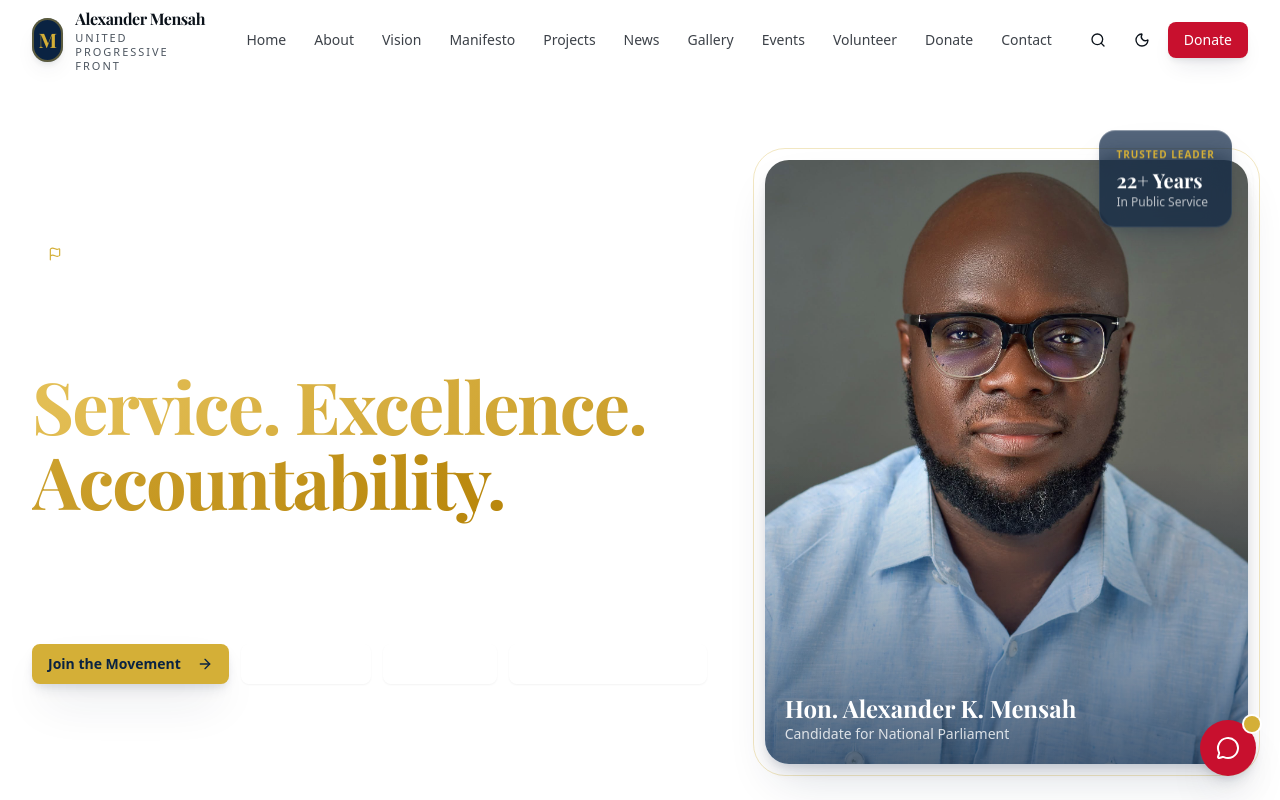
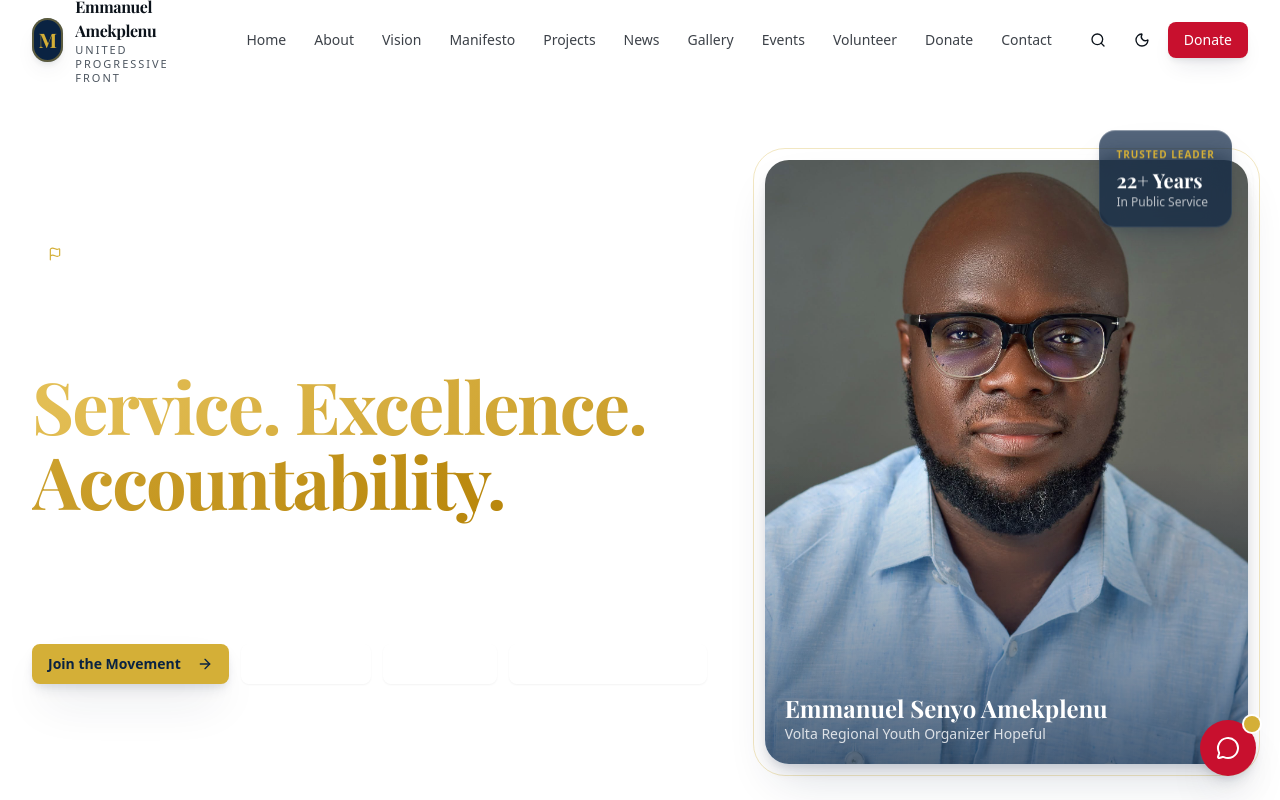
Before and after one commit to lilromeo2290/mayor, a Next.js app: page / in a window 1280 px wide. Shown: the top 800 px of the page. Built offline with nearby package versions, Linux system fonts and the light colour scheme.

Commit message:
281b565f-e416-47ab-8d2e-c0d9eac5064f

```diff
--- a/src/app/layout.tsx
+++ b/src/app/layout.tsx
@@ -21,11 +21,12 @@ const playfair = Playfair_Display({
 });
 
 export const metadata: Metadata = {
-  title: "Hon. Alexander K. Mensah — Service. Excellence. Accountability.",
+  title: "Emmanuel Senyo Amekplenu — Service. Excellence. Accountability.",
   description:
-    "Official campaign website for Hon. Alexander K. Mensah. Building a better future together through unity, integrity, and development. Join the movement, volunteer, donate, and read our manifesto.",
+    "Official campaign website for Emmanuel Senyo Amekplenu, Volta Regional Youth Organizer Hopeful. Building a better future together through unity, integrity, and development. Join the movement, volunteer, donate, and read our manifesto.",
   keywords: [
-    "Alexander Mensah",
+    "Emmanuel Senyo Amekplenu",
+    "Emmanuel Amekplenu",
     "political campaign",
     "leadership",
     "manifesto",
@@ -36,18 +37,18 @@ export const metadata: Metadata = {
     "unity",
     "integrity",
   ],
-  authors: [{ name: "Mensah Campaign 2026" }],
+  authors: [{ name: "Amekplenu Campaign 2026" }],
   openGraph: {
-    title: "Hon. Alexander K. Mensah — Service. Excellence. Accountability.",
+    title: "Emmanuel Senyo Amekplenu — Service. Excellence. Accountability.",
     description:
       "Building a Better Future Together Through Unity, Integrity, and Development.",
-    siteName: "Mensah Campaign 2026",
+    siteName: "Amekplenu Campaign 2026",
     type: "website",
     locale: "en_US",
   },
   twitter: {
     card: "summary_large_image",
-    title: "Hon. Alexander K. Mensah — Service. Excellence. Accountability.",
+    title: "Emmanuel Senyo Amekplenu — Service. Excellence. Accountability.",
     description:
       "Building a Better Future Together Through Unity, Integrity, and Development.",
   },
@@ -71,15 +72,15 @@ export default function RootLayout({
             __html: JSON.stringify({
               "@context": "https://schema.org",
               "@type": "Person",
-              name: "Hon. Alexander K. Mensah",
-              jobTitle: "Political Candidate",
+              name: "Emmanuel Senyo Amekplenu",
+              jobTitle: "Volta Regional Youth Organizer Hopeful",
               description:
-                "Candidate for national office. Building a better future through unity, integrity, and development.",
-              url: "https://mensah-campaign.example",
+                "Volta Regional Youth Organizer Hopeful. Building a better future for young people through unity, integrity, and development.",
+              url: "https://amekplenu-campaign.example",
               sameAs: [
-                "https://twitter.com/mensahcampaign",
-                "https://facebook.com/mensahcampaign",
-                "https://instagram.com/mensahcampaign",
+                "https://twitter.com/amekplenucamp",
+                "https://facebook.com/amekplenucamp",
+                "https://instagram.com/amekplenucamp",
               ],
             }),
           }}
--- a/src/components/site/chatbot-widget.tsx
+++ b/src/components/site/chatbot-widget.tsx
@@ -21,7 +21,7 @@ const QUICK_PROMPTS = [
 function answer(q: string): string {
   const lower = q.toLowerCase()
   if (lower.includes('vote'))
-    return 'To vote for Alexander Mensah, you must be on the national electoral roll. Visit your district electoral office with a valid national ID before the registration deadline. Polling day is 7 December 2026. Want me to connect you to our voter helpline?'
+    return 'To vote for Emmanuel Amekplenu, you must be on the national electoral roll. Visit your district electoral office with a valid national ID before the registration deadline. Polling day is 7 December 2026. Want me to connect you to our voter helpline?'
   if (lower.includes('volunteer'))
     return 'Volunteering is easy! Scroll to the Volunteer section, complete the form, and our regional coordinator will reach out within 48 hours. We have roles for canvassing, phone banking, social media, logistics, healthcare outreach, and more.'
   if (lower.includes('donat') || lower.includes('donation') || lower.includes('money'))
--- a/src/components/site/sections/about.tsx
+++ b/src/components/site/sections/about.tsx
@@ -24,7 +24,7 @@ export function AboutSection() {
           eyebrow="About the Candidate"
           title={
             <>
-              Meet <span className="text-gradient-gold">Hon. Alexander K. Mensah</span>
+              Meet <span className="text-gradient-gold">Emmanuel Senyo Amekplenu</span>
             </>
           }
           description="A seasoned public servant, accomplished economist, and devoted community leader with a 22-year record of integrity, competence, and service."
--- a/src/components/site/sections/achievements.tsx
+++ b/src/components/site/sections/achievements.tsx
@@ -61,7 +61,7 @@ export function AchievementsSection() {
           }
           description={
             <span className="text-white/80">
-              Numbers don’t lie. These are verified, audited outcomes delivered under Alexander Mensah’s leadership over the past six years.
+              Numbers don't lie. These are verified, audited outcomes delivered under Emmanuel Amekplenu's leadership over the past six years.
             </span>
           }
           className="[&_h2]:text-white [&_p]:text-white/80"
--- a/src/components/site/sections/testimonials.tsx
+++ b/src/components/site/sections/testimonials.tsx
@@ -48,7 +48,7 @@ export function TestimonialsSection() {
               Trusted by <span className="text-gradient-gold">People Like You</span>
             </>
           }
-          description="Community leaders, professionals, business owners, traditional rulers, and ordinary citizens share why they stand with Alexander Mensah."
+          description="Community leaders, professionals, business owners, traditional rulers, and ordinary citizens share why they stand with Emmanuel Amekplenu."
           className="[&_h2]:text-white [&_p]:text-white/80"
         />
 
--- a/src/components/site/sections/vision.tsx
+++ b/src/components/site/sections/vision.tsx
@@ -22,7 +22,7 @@ export function VisionSection() {
               A Vision for <span className="text-gradient-gold">Every Citizen</span>
             </>
           }
-          description="Twelve pillars that will define a Mensah administration — each grounded in evidence, designed for impact, and delivered with integrity. Tap any pillar to explore the detail."
+          description="Twelve pillars that will define an Amekplenu administration — each grounded in evidence, designed for impact, and delivered with integrity. Tap any pillar to explore the detail."
         />
 
         <div className="mt-14 grid sm:grid-cols-2 lg:grid-cols-3 gap-5">
--- a/src/lib/data/campaign.ts
+++ b/src/lib/data/campaign.ts
@@ -25,17 +25,17 @@ import {
 } from 'lucide-react'
 
 export const CANDIDATE = {
-  name: 'Hon. Alexander K. Mensah',
-  shortName: 'Alexander Mensah',
-  title: 'Candidate for National Parliament',
+  name: 'Emmanuel Senyo Amekplenu',
+  shortName: 'Emmanuel Amekplenu',
+  title: 'Volta Regional Youth Organizer Hopeful',
   party: 'United Progressive Front',
   constituency: 'Central Region Constituency',
   slogan: 'Service. Excellence. Accountability.',
   tagline: 'Building a Better Future Together Through Unity, Integrity, and Development.',
   bio: [
-    'Hon. Alexander K. Mensah is a seasoned public servant, accomplished economist, and devoted community leader who has spent more than two decades championing policies that uplift ordinary citizens. Born and raised in the heartland of the Central Region, Alexander rose from humble beginnings to become one of the most respected voices in public finance and grassroots development. His career has been defined by a steady commitment to transparency, evidence-based policymaking, and the firm belief that every citizen deserves access to quality education, healthcare, and economic opportunity.',
-    'A former Deputy Minister of Finance and senior advisor to two administrations, Alexander has authored landmark reforms that expanded rural infrastructure, modernised public procurement, and unlocked billions in private investment. He is widely credited with designing the National Youth Skills Programme, which has trained over 80,000 young people, and for brokering the cross-party consensus that delivered the Universal Healthcare Access Act.',
-    'Beyond his policy work, Alexander is a devoted husband, father of three, and active member of his local church. He continues to mentor young leaders through the Mensah Civic Leadership Institute and remains a tireless advocate for ethical governance, accountable institutions, and a future in which no community is left behind.',
+    'Emmanuel Senyo Amekplenu is a passionate youth leader, organiser, and community advocate who has spent over a decade mobilising young people across the Volta Region. Born and raised in the heart of the region, Senyo rose through the ranks of student activism and grassroots organising to become one of the most respected youth voices in the movement. His work has been defined by a steady commitment to empowerment, transparency, and the firm belief that every young person deserves access to quality education, economic opportunity, and a seat at the decision-making table.',
+    'A former student union president and senior organiser for the party youth wing, Senyo has spearheaded countless grassroots mobilisation efforts that registered thousands of new young voters, established party youth clubs across every district in the Volta Region, and unlocked new opportunities for skills training and entrepreneurship. He is widely credited with revitalising dormant branches, brokering unity between rival factions, and championing the inclusion of more young people in decision-making structures at every level of the party.',
+    'Beyond his organising work, Senyo is a devoted husband, father, and active member of his local community. He continues to mentor young leaders through regional civic leadership forums and remains a tireless advocate for ethical leadership, accountable institutions, and a future in which no young person is left behind.',
   ],
   education: [
     {
@@ -425,7 +425,7 @@ export const NEWS_ITEMS: NewsItem[] = [
   {
     id: 'n1',
     category: 'Campaign News',
-    title: 'Mensah Launches National Youth Skills Programme Phase III',
+    title: 'Amekplenu Launches National Youth Skills Programme Phase III',
     excerpt:
       'Speaking to a 30,000-strong crowd in Cape Coast, the candidate unveiled the next phase of his flagship skills programme, targeting 500,000 trainees per year.',
     date: '2026-07-12',
@@ -437,7 +437,7 @@ export const NEWS_ITEMS: NewsItem[] = [
   {
     id: 'n2',
     category: 'Press Releases',
-    title: 'Mensah Pledges ₵500M Venture Fund for Young Entrepreneurs',
+    title: 'Amekplenu Pledges ₵500M Venture Fund for Young Entrepreneurs',
     excerpt:
       'The candidate today announced a ₵500 million Youth Venture Fund that will provide concessional capital and mentorship to young founders across the country.',
     date: '2026-07-09',
@@ -449,11 +449,11 @@ export const NEWS_ITEMS: NewsItem[] = [
   {
     id: 'n3',
     category: 'Speeches',
-    title: 'Full Text: Mensah’s Address at the National Governance Forum',
+    title: 'Full Text: Amekplenu’s Address at the National Governance Forum',
     excerpt:
       'Read the full transcript of the candidate’s landmark address on ethical governance, anti-corruption, and rebuilding public trust in our institutions.',
     date: '2026-07-05',
-    author: 'Hon. Alexander K. Mensah',
+    author: 'Emmanuel Senyo Amekplenu',
     readTime: '12 min read',
     image:
       'https://images.unsplash.com/photo-1517245386807-bb43f82c33c4?auto=format&fit=crop&w=1200&q=80',
@@ -477,7 +477,7 @@ export const NEWS_ITEMS: NewsItem[] = [
     excerpt:
       'In this op-ed, the candidate argues that no development agenda can succeed without first fixing how public money is raised, spent, and accounted for.',
     date: '2026-06-28',
-    author: 'Hon. Alexander K. Mensah',
+    author: 'Emmanuel Senyo Amekplenu',
     readTime: '8 min read',
     image:
       'https://images.unsplash.com/photo-1454165804606-c3d57bc86b40?auto=format&fit=crop&w=1200&q=80',
@@ -485,7 +485,7 @@ export const NEWS_ITEMS: NewsItem[] = [
   {
     id: 'n6',
     category: 'Videos',
-    title: 'Watch: Mensah Visits Bolgatanga Regional Hospital',
+    title: 'Watch: Amekplenu Visits Bolgatanga Regional Hospital',
     excerpt:
       'A four-minute documentary on the candidate’s visit to the newly upgraded Bolgatanga Regional Hospital, the 47th hospital supported under his leadership.',
     date: '2026-06-22',
@@ -509,7 +509,7 @@ export const NEWS_ITEMS: NewsItem[] = [
   {
     id: 'n8',
     category: 'Campaign News',
-    title: 'Mensah Welcomes 12,000 New Volunteers in Northern Tour',
+    title: 'Amekplenu Welcomes 12,000 New Volunteers in Northern Tour',
     excerpt:
       'A five-day northern regional tour saw 12,000 new volunteers join the movement, with packed town halls in Tamale, Bolgatanga, Wa, and Sunyani.',
     date: '2026-06-14',
@@ -568,7 +568,7 @@ export const EVENT_ITEMS: EventItem[] = [
   {
     id: 'e4',
     type: 'Fundraiser',
-    title: 'Business Leaders for Mensah Dinner',
+    title: 'Business Leaders for Amekplenu Dinner',
     date: '2026-11-08T18:30:00',
     time: '6:30 PM',
     location: 'Labadi Beach Hotel, Accra',
@@ -698,7 +698,7 @@ export const TESTIMONIALS: Testimonial[] = [
     role: 'Community Leader',
     location: 'Central Region',
     quote:
-      'Alexander is the only leader who comes to our village, sits under the tree, and listens. When he promised us a clinic, he delivered. When he promised us a road, he delivered. We trust him with our future.',
+      'Senyo is the only leader who comes to our village, sits under the tree, and listens. When he promised us a clinic, he delivered. When he promised us a road, he delivered. We trust him with our future.',
     initials: 'NY',
   },
   {
@@ -714,7 +714,7 @@ export const TESTIMONIALS: Testimonial[] = [
     role: 'Medical Professional',
     location: 'Greater Accra',
     quote:
-      'As a doctor, I have seen firsthand what the Universal Healthcare Access Act means. Alexander doesn’t just talk about health — he delivers the hospitals, the equipment, and the staff.',
+      'As a doctor, I have seen firsthand what real youth-led advocacy can mean. Senyo doesn’t just talk about health — he mobilises young volunteers to support our hospitals, supplies, and outreach.',
     initials: 'AS',
   },
   {
@@ -730,7 +730,7 @@ export const TESTIMONIALS: Testimonial[] = [
     role: 'Business Owner',
     location: 'Eastern Region',
     quote:
-      'I have done business across this country for 30 years. I have never seen a finance minister as competent and as clean as Alexander. He understands the economy and he respects the law.',
+      'I have done business across this region for 30 years. I have never seen a youth organiser as competent and as principled as Senyo. He understands the economy and he respects the law.',
     initials: 'KA',
   },
   {
@@ -738,7 +738,7 @@ export const TESTIMONIALS: Testimonial[] = [
     role: 'Traditional Leader',
     location: 'Volta Region',
     quote:
-      'In our tradition, we value wisdom, integrity, and service. Alexander embodies all three. He honours our customs and he delivers for our people. He has our full support.',
+      'In our tradition, we value wisdom, integrity, and service. Senyo embodies all three. He honours our customs and he delivers for our young people. He has our full support.',
     initials: 'TA',
   },
 ]
@@ -794,7 +794,7 @@ export const NAV_LINKS = [
 
 export const FAQ_ITEMS = [
   {
-    q: 'How can I vote for Alexander Mensah?',
+    q: 'How can I vote for Emmanuel Amekplenu?',
     a: 'You must be registered on the national electoral roll. Visit your district electoral office with a valid national ID before the registration deadline. Polling day is 7 December 2026. We can help you check your registration status — contact our hotline.',
   },
   {
```
